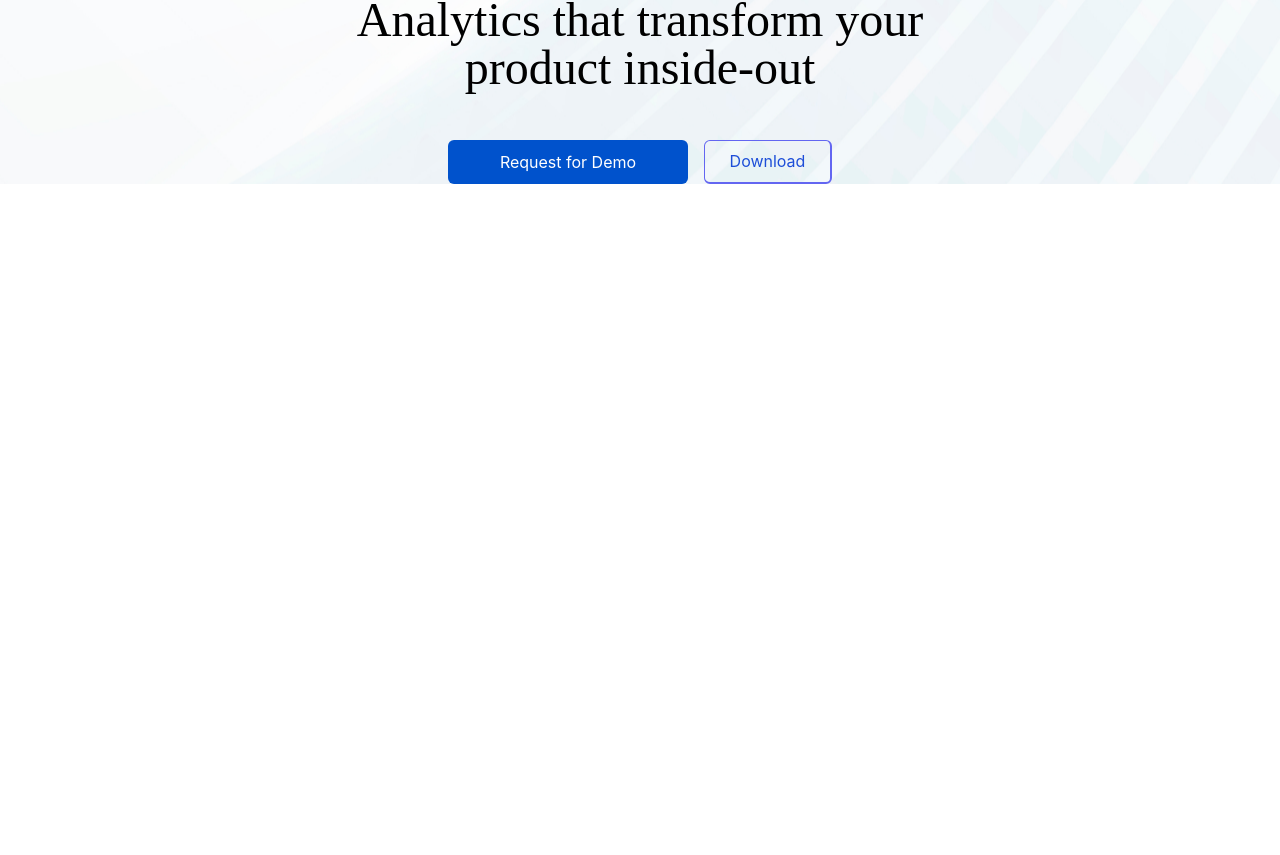
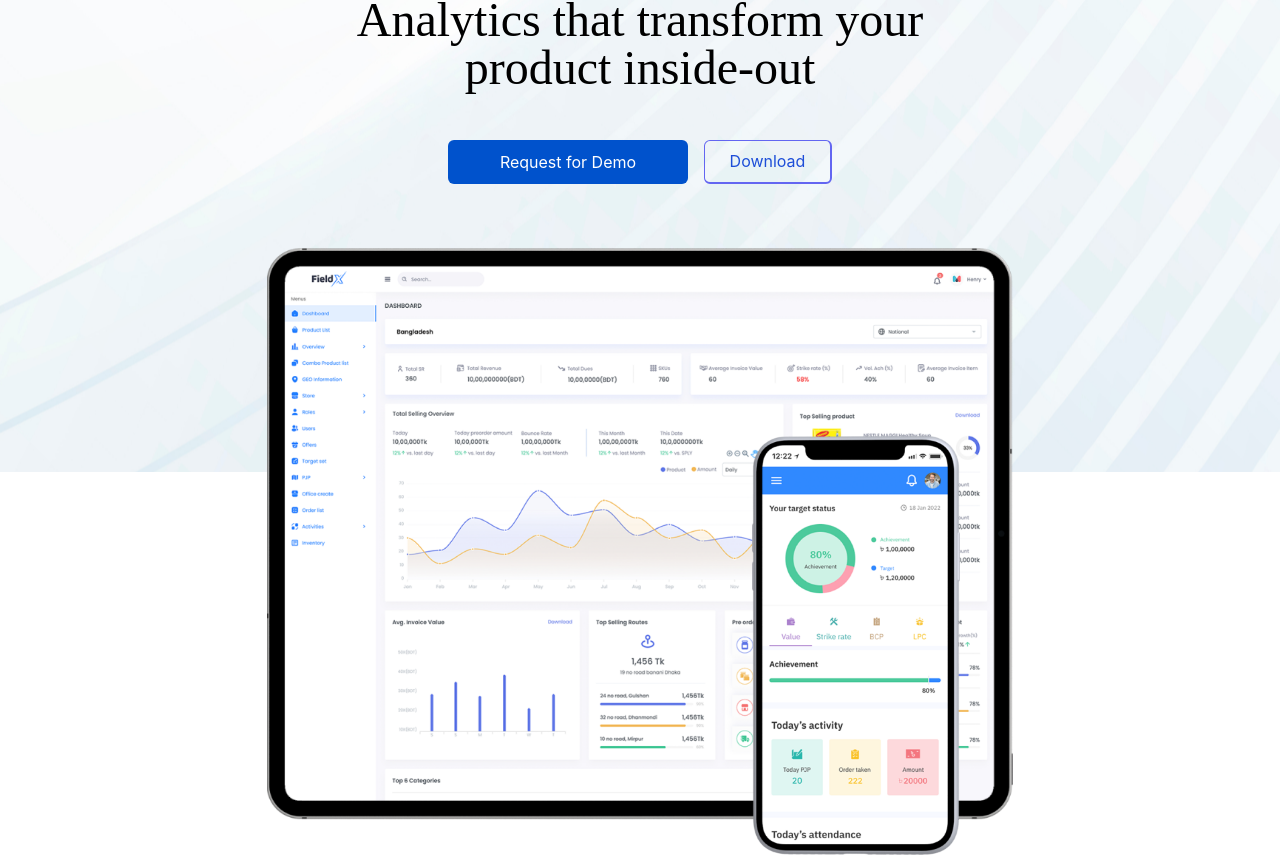
Before and after one commit to Mahbub-Sajon/MAACTASK, a React (Create React App) app: page / in a window 1280 px wide. Shown: the part 250-1105 px from the top of the page. Before the commit the page ends 800 px from the top, so only its background shows below. Built offline with nearby package versions, Linux system fonts and the light colour scheme.

Commit message:
tab included

```diff
--- a/src/Pages/Components/Header/Header.js
+++ b/src/Pages/Components/Header/Header.js
@@ -6,7 +6,7 @@ const Header = () => {
         <div>
             <div>
                 <h2 className='text-5xl text-center mx-72 text-black font-manrope mb-12 mt-40'>Analytics that transform your product inside-out</h2>
-                <div className='flex mx-28  justify-center'>
+                <div className='flex mx-28 pb-72 justify-center'>
                     <button className='mr-4 w-60 h-11 rounded-md text-white bg-primary'>Request for Demo</button>
                     <button className=' w-32 h-11 border-l border-t border-r-2 border-b-2 border-indigo-500 rounded-md  text-blue-700'>Download</button>
                 </div>
--- a/src/Pages/Components/Tab/Tab.js
+++ b/src/Pages/Components/Tab/Tab.js
@@ -1,9 +1,14 @@
 import React from 'react';
+import tab from '../../../img/tablet 1.png';
+import phone from '../../../img/phone 1.png'
 
 const Tab = () => {
     return (
         <div>
-
+           <div className=''>
+           <img className=' w-7/12 mx-auto -mt-56' src={tab} alt="" />
+            <img className='w-52 mx-auto absolute -mt-96 right-80' src={phone} alt="" />
+           </div>
         </div>
     );
 };
--- a/src/Pages/Home/Home.js
+++ b/src/Pages/Home/Home.js
@@ -2,15 +2,20 @@ import React from 'react';
 import Header from '../Components/Header/Header';
 import Nav from '../Components/Nav/Nav';
 import bg from '../../img/bg-img.png'
+import Tab from '../Components/Tab/Tab';
 
 const Home = () => {
     return (
-        <div style={{
+       <div>
+         <div style={{
             backgroundImage: `url(${ bg })`
         }}>
             <Nav></Nav>
             <Header></Header>
+
         </div>
+        <Tab></Tab>
+       </div>
     );
 };
 
```
